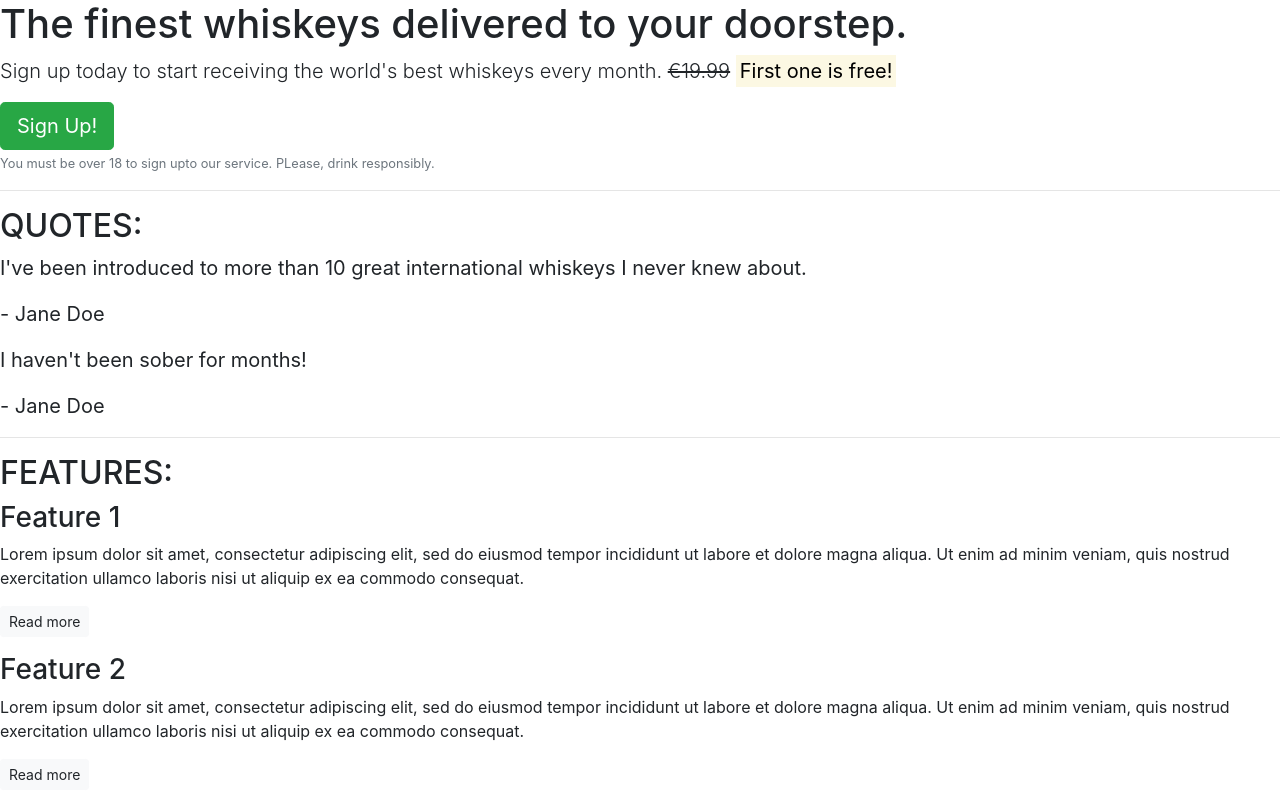
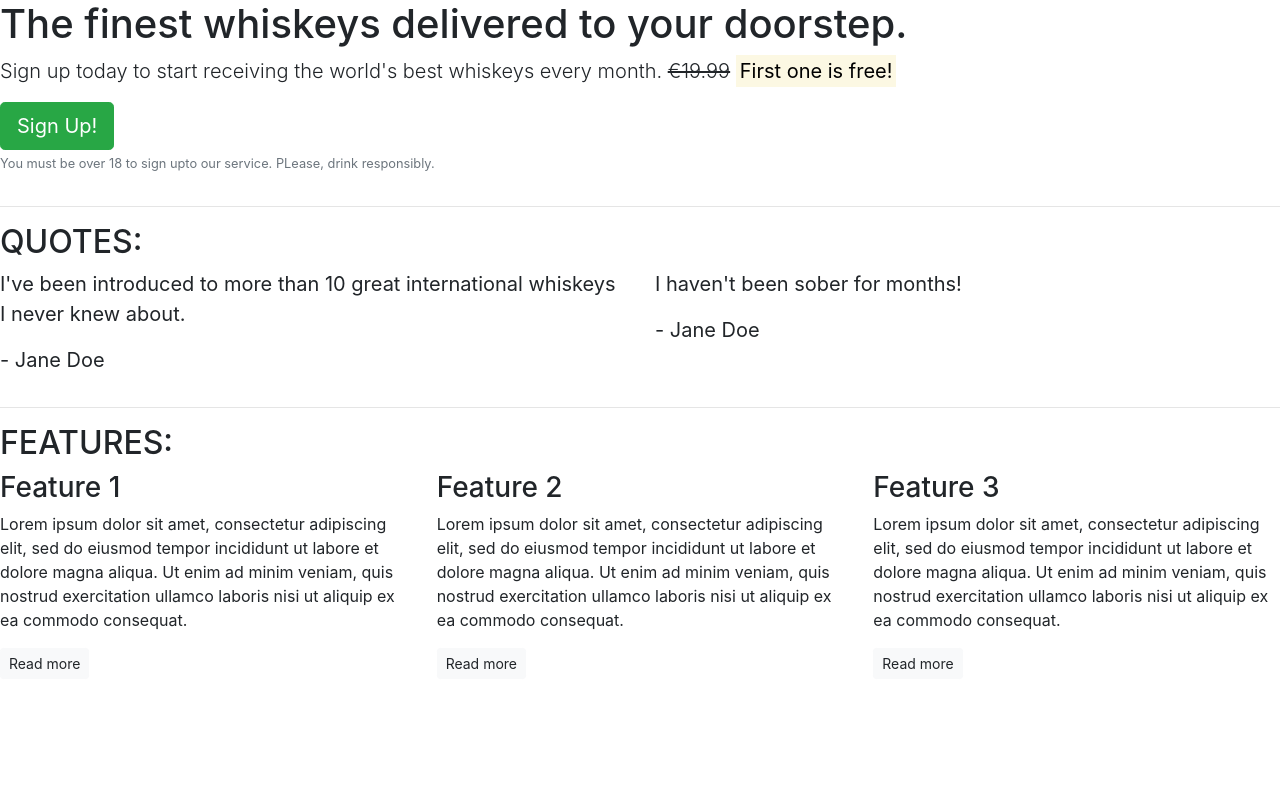
Before and after one commit to Ollie-Judge/Whiskey-Drop, a plain HTML site: page index.html in a window 1280 px wide. Shown: the top 800 px of the page. Drawn offline with nearby package versions, Linux system fonts and the light colour scheme.

Commit message:
added grid

```diff
--- a/index.html
+++ b/index.html
@@ -10,53 +10,89 @@
 
 <body>
     <article class="container"></article>
+    <div class="row">
+        <div class="col-12">
             <section class="callout">
                 <h1>The finest whiskeys delivered to your doorstep.</h1>
                 <p class="lead">Sign up today to start receiving the world's best whiskeys every month.
                     <s>€19.99</s> <strong><mark>First one is free!</mark></strong></p>
                 <button class="btn btn-success btn-lg">Sign Up!</button>
-        <p class="text-muted"><small>You must be over 18 to sign upto our service. PLease, drink responsibly.</small>
+                <p class="text-muted"><small>You must be over 18 to sign upto our service. PLease, drink
+                        responsibly.</small>
                 </p>
             </section>
+        </div>
+    </div>
 
     <hr>
 
     <section class="quotes">
+        <div class="row">
+            <div class="col-12">
                 <h2 class="text-uppercase">Quotes:</h2>
+            </div>
+        </div>
+        <div class="row">
+            <div class="col-12 col-md-6">
                 <blockquote class="blockquote">
                     <p>I've been introduced to more than 10 great international whiskeys I never knew about.</p>
                     <p>- Jane Doe</p>
                 </blockquote>
+            </div>
+            <div class="col-12 col-md-6">
                 <blockquote class="blockquote">
                     <p>I haven't been sober for months!</p>
                     <p>- Jane Doe</p>
                 </blockquote>
+            </div>
+        </div>
     </section>
 
     <hr>
 
     <section class="features">
+        <div class="row">
+            <div class="col-12">
                 <h2 class="text-uppercase">Features:</h2>
+            </div>
+        </div>
+        <div class="row">
+            <div class="col-12 col-md-6 col-lg-4">
                 <div class="feature">
                     <h3>Feature 1</h3>
-            <p>Lorem ipsum dolor sit amet, consectetur adipiscing elit, sed do eiusmod tempor incididunt ut labore et
-                dolore magna aliqua. Ut enim ad minim veniam, quis nostrud exercitation ullamco laboris nisi ut aliquip
+                    <p>Lorem ipsum dolor sit amet, consectetur adipiscing elit, sed do eiusmod tempor incididunt ut
+                        labore
+                        et
+                        dolore magna aliqua. Ut enim ad minim veniam, quis nostrud exercitation ullamco laboris nisi ut
+                        aliquip
                         ex ea commodo consequat.</p>
                     <p><a class="btn btn-sm btn-light" href="">Read more</a></p>
                 </div>
+            </div>
+            <div class="col-12 col-md-6 col-lg-4">
                 <div class="feature">
                     <h3>Feature 2</h3>
-            <p>Lorem ipsum dolor sit amet, consectetur adipiscing elit, sed do eiusmod tempor incididunt ut labore et
-                dolore magna aliqua. Ut enim ad minim veniam, quis nostrud exercitation ullamco laboris nisi ut aliquip
+                    <p>Lorem ipsum dolor sit amet, consectetur adipiscing elit, sed do eiusmod tempor incididunt ut
+                        labore
+                        et
+                        dolore magna aliqua. Ut enim ad minim veniam, quis nostrud exercitation ullamco laboris nisi ut
+                        aliquip
                         ex ea commodo consequat.</p>
                     <p><a class="btn btn-sm btn-light" href="">Read more</a></p>
                 </div>
+            </div>
+            <div class="col-12 d-md-none d-lg-block col-lg-4">
                 <div class="feature">
                     <h3>Feature 3</h3>
-            <p>Lorem ipsum dolor sit amet, consectetur adipiscing elit, sed do eiusmod tempor incididunt ut labore et
-                dolore magna aliqua. Ut enim ad minim veniam, quis nostrud exercitation ullamco laboris nisi ut aliquip
+                    <p>Lorem ipsum dolor sit amet, consectetur adipiscing elit, sed do eiusmod tempor incididunt ut
+                        labore
+                        et
+                        dolore magna aliqua. Ut enim ad minim veniam, quis nostrud exercitation ullamco laboris nisi ut
+                        aliquip
                         ex ea commodo consequat.</p>
                     <p><a class="btn btn-sm btn-light" href="">Read more</a></p>
+                </div>
+            </div>
         </div>
     </section>
     </article>
```
Lines whose indentation alone changed are shown as unchanged.
